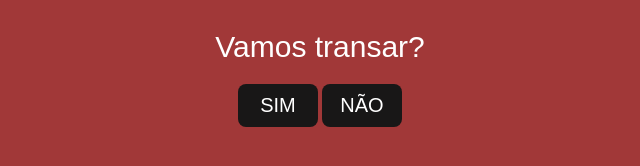
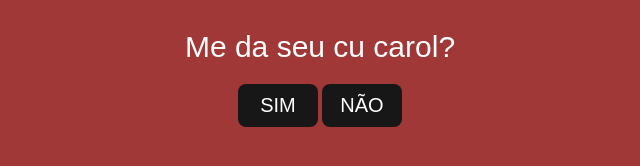
Before and after one commit to MarcoDK23/site, a plain HTML site: page index.html in a window 1280 px wide. Shown: the whole page, without its empty margins (330-970 px from the left). Drawn offline with Linux system fonts and the light colour scheme.

Commit message:
Add files via upload

```diff
--- a/index.html
+++ b/index.html
@@ -11,7 +11,7 @@
 </head>
 <body>
     <div id="conteudo">
-        <h1 class="al">Vamos transar?</h1>
+        <h1 class="al">Me da seu cu carol?</h1>
         <button class="btn big" onclick="sim()">SIM</button>
         <button class="btn big" onclick="desvia(this)">NÃO</button>
     </div>
```
